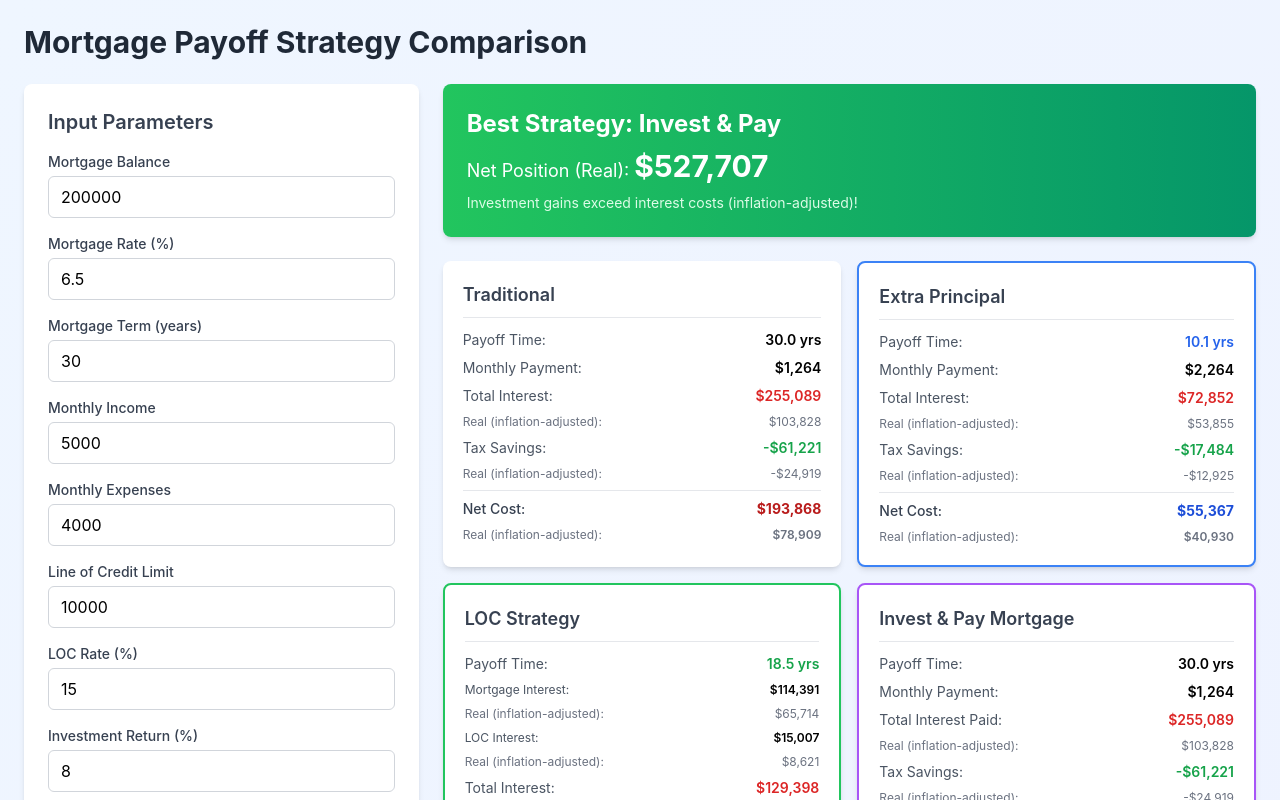
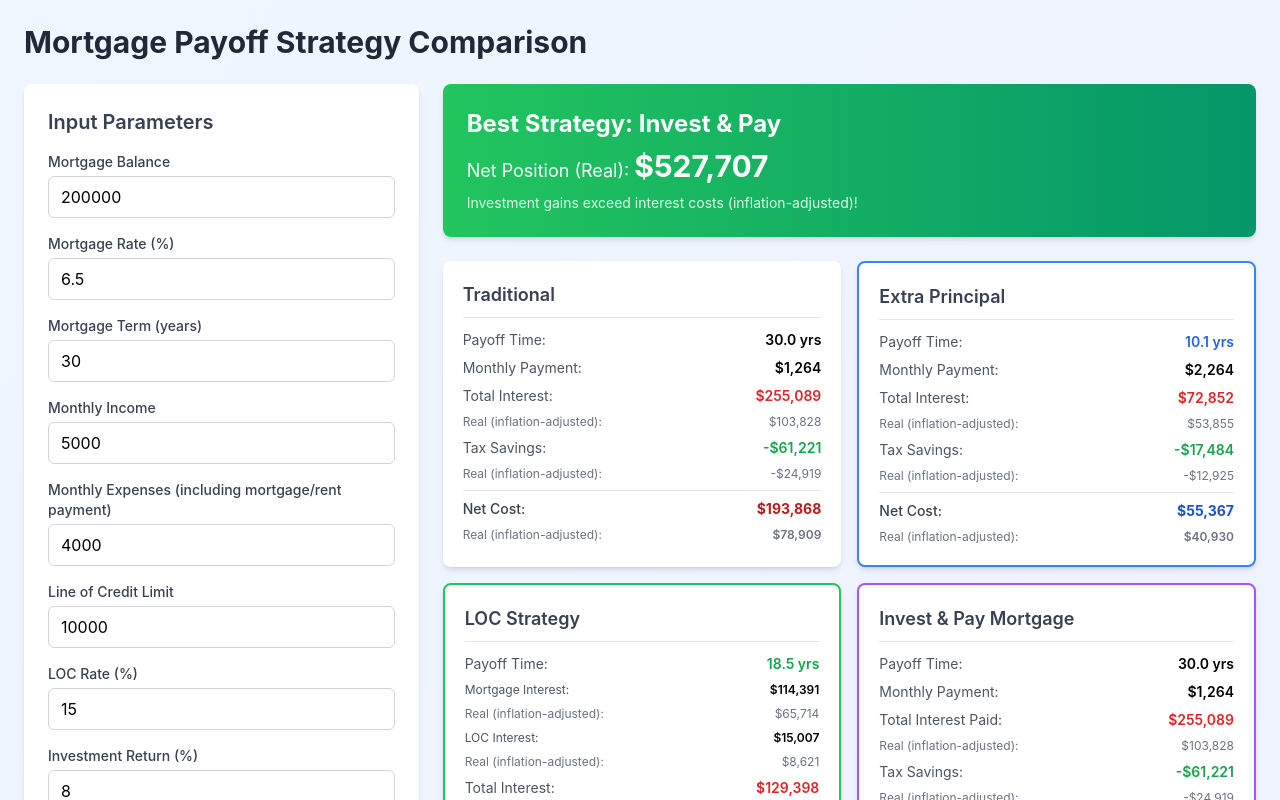
Before and after one commit to mhorbul/advanced-mortgage-calculator, a React (Create React App) app: page / in a window 1280 px wide. Shown: the top 800 px of the page. Built offline with nearby package versions, Linux system fonts and the light colour scheme.

Commit message:
Update Monthly Expenses label to clarify it includes mortgage/rent payment

```diff
--- a/src/components/MortgageCalculator.jsx
+++ b/src/components/MortgageCalculator.jsx
@@ -599,7 +599,7 @@ export default function MortgageCalculator() {
             </div>
 
             <div>
-              <label className="block text-sm font-medium text-gray-700 mb-1">Monthly Expenses</label>
+              <label className="block text-sm font-medium text-gray-700 mb-1">Monthly Expenses (including mortgage/rent payment)</label>
               <input
                 type="number"
                 value={inputs.monthlyExpenses}
```
